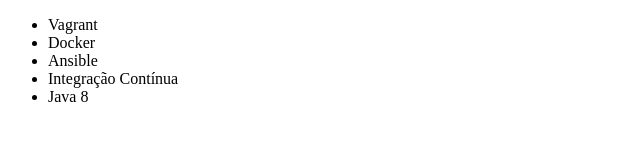
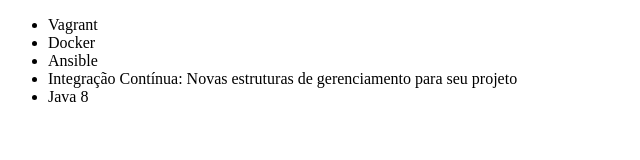
Before and after one commit to ariany-furtado01/Primeiro-Git, a plain HTML site: page index.html in a window 1280 px wide. Shown: the whole page, without its empty margins (0-640 px from the left). Drawn offline with Linux system fonts and the light colour scheme.

Commit message:
Complementado titulo do curso Melhoria Contínua

```diff
--- a/index.html
+++ b/index.html
@@ -9,7 +9,7 @@
         <li>Vagrant</li>
         <li>Docker</li>
         <li>Ansible</li>
-        <li>Integração Contínua</li>
+        <li>Integração Contínua: Novas estruturas de gerenciamento para seu projeto</li>
         <li>Java 8</li>
     </ul>
 </body>
```
